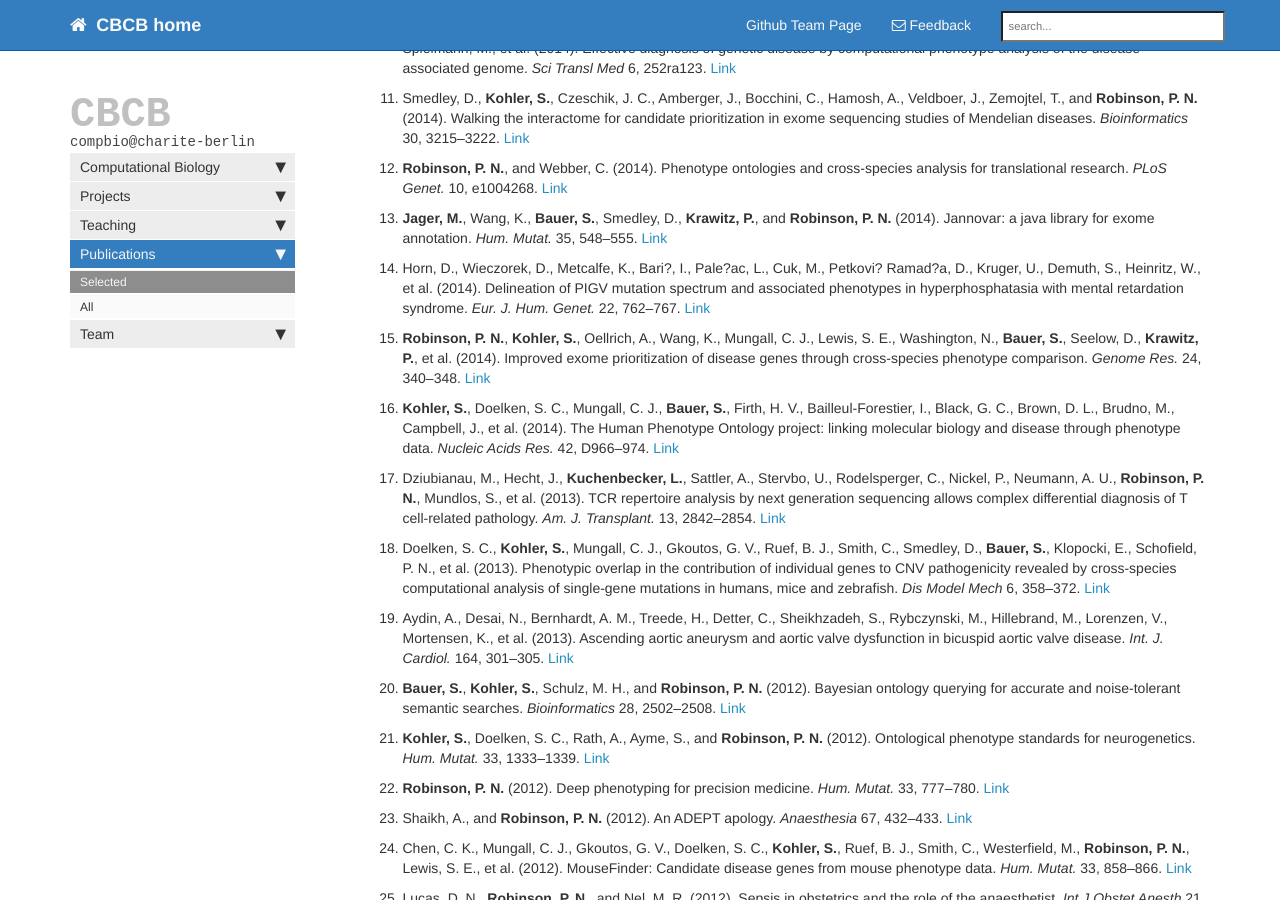
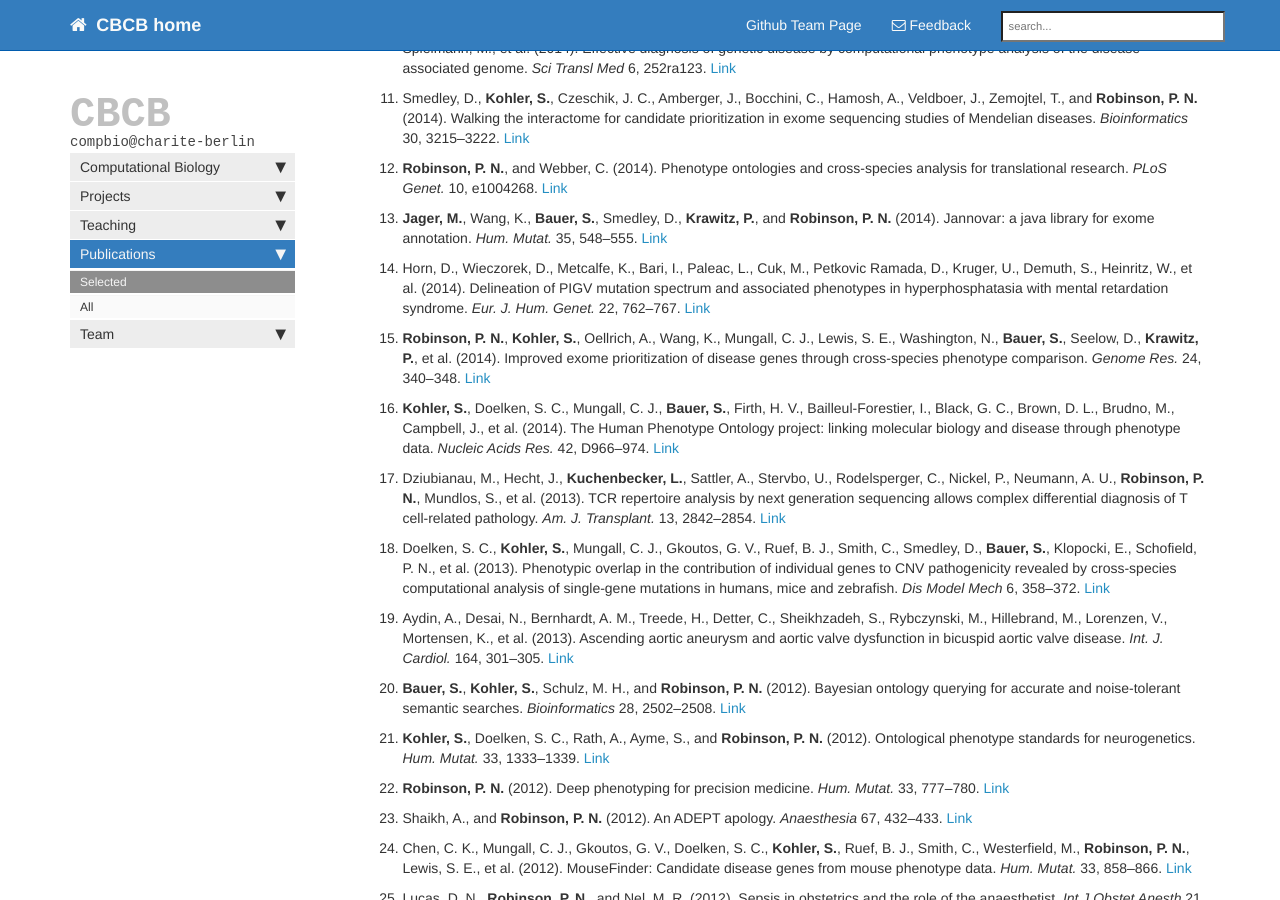
Before and after one commit to charite/charite.github.io, a Jekyll site: the page built from publications_selected.md, in a window 1280 px wide and 900 px high, scrolled down 652 px. Built offline with Jekyll 4.4.1, drawn with Linux system fonts in a browser that asks for light colours; nearby versions of some CDN libraries; library files that are not in the unit come from our copies; Markdown is read by kramdown in place of the engine named in the settings; comment, search, counter and statistics services are not loaded.

Commit message:
minor fix

```diff
--- a/publications_selected.md
+++ b/publications_selected.md
@@ -18,7 +18,7 @@ title: Selected publications
 <li><span id="PMID25078397">Smedley, D., <b>Kohler, S.</b>, Czeschik, J. C., Amberger, J., Bocchini, C., Hamosh, A., Veldboer, J., Zemojtel, T., and <b>Robinson, P. N.</b> (2014). Walking the interactome for candidate prioritization in exome sequencing studies of Mendelian diseases. <i>Bioinformatics</i> 30, 3215–3222.</span>   <a href="http://www.ncbi.nlm.nih.gov/pubmed/25078397">Link</a>  </li>
 <li><span id="PMID24699242"><b>Robinson, P. N.</b>, and Webber, C. (2014). Phenotype ontologies and cross-species analysis for translational research. <i>PLoS Genet.</i> 10, e1004268.</span>   <a href="http://www.ncbi.nlm.nih.gov/pubmed/24699242">Link</a>  </li>
 <li><span id="PMID24677618"><b>Jager, M.</b>, Wang, K., <b>Bauer, S.</b>, Smedley, D., <b>Krawitz, P.</b>, and <b>Robinson, P. N.</b> (2014). Jannovar: a java library for exome annotation. <i>Hum. Mutat.</i> 35, 548–555.</span>   <a href="http://www.ncbi.nlm.nih.gov/pubmed/24677618">Link</a>  </li>
-<li><span id="PMID24129430">Horn, D., Wieczorek, D., Metcalfe, K., Bari?, I., Pale?ac, L., Cuk, M., Petkovi? Ramad?a, D., Kruger, U., Demuth, S., Heinritz, W., et al. (2014). Delineation of PIGV mutation spectrum and associated phenotypes in hyperphosphatasia with mental retardation syndrome. <i>Eur. J. Hum. Genet.</i> 22, 762–767.</span>   <a href="http://www.ncbi.nlm.nih.gov/pubmed/24129430">Link</a>  </li>
+<li><span id="PMID24129430">Horn, D., Wieczorek, D., Metcalfe, K., Bari, I., Paleac, L., Cuk, M., Petkovic Ramada, D., Kruger, U., Demuth, S., Heinritz, W., et al. (2014). Delineation of PIGV mutation spectrum and associated phenotypes in hyperphosphatasia with mental retardation syndrome. <i>Eur. J. Hum. Genet.</i> 22, 762–767.</span>   <a href="http://www.ncbi.nlm.nih.gov/pubmed/24129430">Link</a>  </li>
 <li><span id="PMID24162188"><b>Robinson, P. N.</b>, <b>Kohler, S.</b>, Oellrich, A., Wang, K., Mungall, C. J., Lewis, S. E., Washington, N., <b>Bauer, S.</b>, Seelow, D., <b>Krawitz, P.</b>, et al. (2014). Improved exome prioritization of disease genes through cross-species phenotype comparison. <i>Genome Res.</i> 24, 340–348.</span>   <a href="http://www.ncbi.nlm.nih.gov/pubmed/24162188">Link</a>  </li>
 <li><span id="PMID24217912"><b>Kohler, S.</b>, Doelken, S. C., Mungall, C. J., <b>Bauer, S.</b>, Firth, H. V., Bailleul-Forestier, I., Black, G. C., Brown, D. L., Brudno, M., Campbell, J., et al. (2014). The Human Phenotype Ontology project: linking molecular biology and disease through phenotype data. <i>Nucleic Acids Res.</i> 42, D966–974.</span>   <a href="http://www.ncbi.nlm.nih.gov/pubmed/24217912">Link</a>  </li>
 <li><span id="PMID24020931">Dziubianau, M., Hecht, J., <b>Kuchenbecker, L.</b>, Sattler, A., Stervbo, U., Rodelsperger, C., Nickel, P., Neumann, A. U., <b>Robinson, P. N.</b>, Mundlos, S., et al. (2013). TCR repertoire analysis by next generation sequencing allows complex differential diagnosis of T cell-related pathology. <i>Am. J. Transplant.</i> 13, 2842–2854.</span>   <a href="http://www.ncbi.nlm.nih.gov/pubmed/24020931">Link</a>  </li>
```
